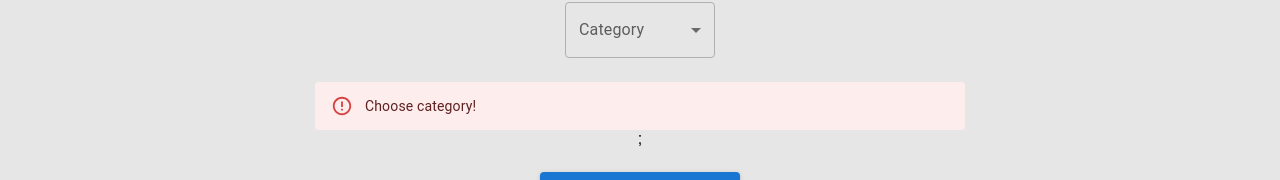
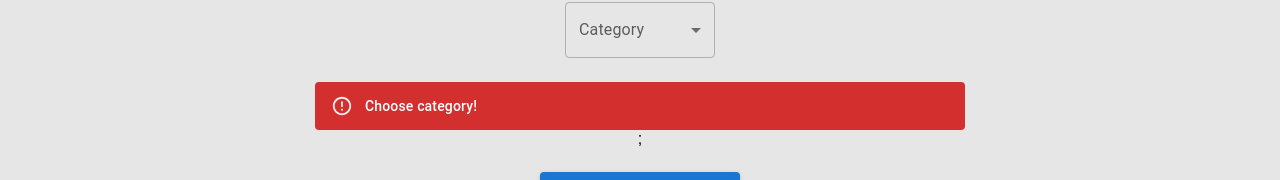
Before and after one commit to jftamk/language-app-project, a React (Create React App) app in the folder frontend/: page /admin in a window 1280 px wide. Both pictures are taken after typing "Sample", "Sample" into the empty fields and a click on the button "ADD TO THE LIST". Shown: the part 352-532 px from the top of the page. Built offline with nearby package versions, Linux system fonts and the light colour scheme; no server answers.

Commit message:
Add: new category

```diff
--- a/frontend/src/admin.js
+++ b/frontend/src/admin.js
@@ -38,7 +38,11 @@ function ADMIN() {
     const data = { eng: eng, fin: fin, tag: tag };
     e.preventDefault();
     if (eng === "" || fin === "" || tag === "") {
-      setAlert(<Alert severity="error">Choose category!</Alert>);
+      setAlert(
+        <Alert variant="filled" severity="error">
+          Choose category!
+        </Alert>
+      );
     } else {
       const res = await fetch("http://localhost:8080/Dictionary", {
         method: "POST", // *GET, POST, PUT, DELETE, etc.
@@ -58,9 +62,16 @@ function ADMIN() {
       const b = init + 1;
       setInit(b);
       console.log(list);
-      let inputs = document.querySelectorAll("input");
-      inputs.forEach((input) => (input.value = ""));
-      setAlert("");
+
+      setAlert(
+        <Alert
+          onClose={() => {
+            setAlert("");
+          }}
+        >
+          New word added successfully!
+        </Alert>
+      );
     }
   }
 
@@ -118,6 +129,7 @@ function ADMIN() {
               >
                 <MenuItem value={"Colors"}>Colors</MenuItem>
                 <MenuItem value={"Animals"}>Animals</MenuItem>
+                <MenuItem value={"Vehicles"}>Vehicles</MenuItem>
                 <MenuItem value={"Other"}>Other</MenuItem>
               </Select>
             </FormControl>
```
